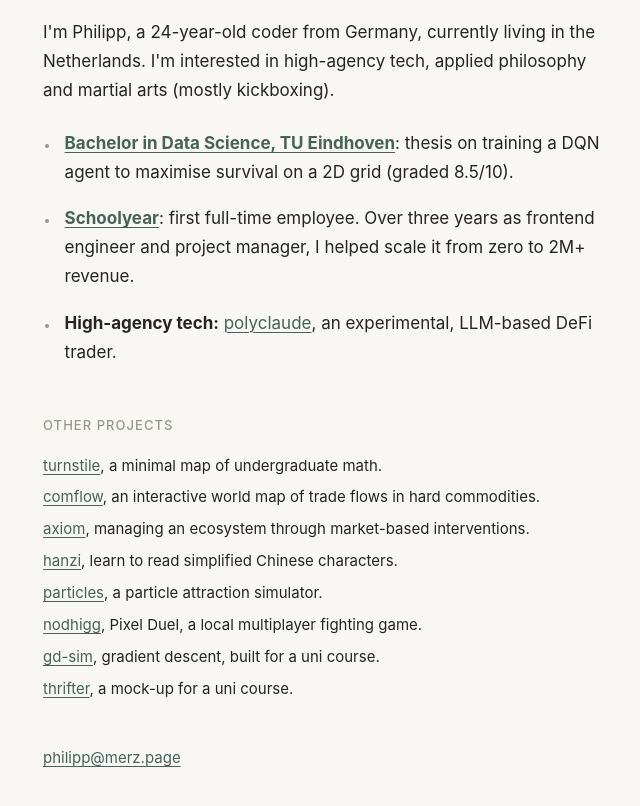
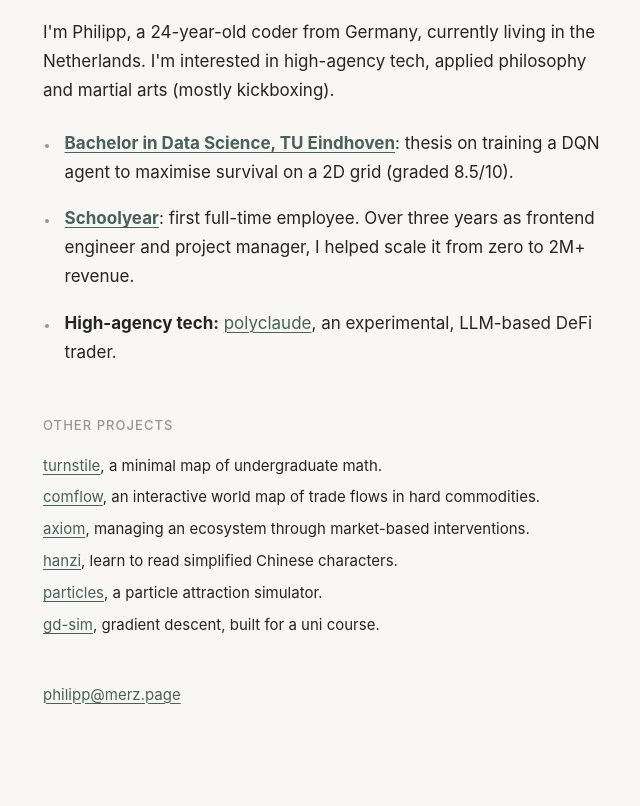
Before and after one commit to philippmerz/philippmerz.github.io, a plain HTML site: page index.html in a window 1280 px wide. Shown: the part 186-992 px from the top of the page, without its empty margins (317-957 px from the left). After the commit the page ends 957 px from the top, so only its background shows below. Drawn offline with Linux system fonts and the light colour scheme.

Commit message:
Remove thrifter and nodhigg

```diff
--- a/index.html
+++ b/index.html
@@ -33,9 +33,7 @@
       <li><a href="/axiom/">axiom</a>, managing an ecosystem through market-based interventions.</li>
       <li><a href="/hanzi/">hanzi</a>, learn to read simplified Chinese characters.</li>
       <li><a href="/particles/">particles</a>, a particle attraction simulator.</li>
-      <li><a href="/nodhigg/">nodhigg</a>, Pixel Duel, a local multiplayer fighting game.</li>
       <li><a href="/gd-sim/">gd-sim</a>, gradient descent, built for a uni course.</li>
-      <li><a href="/thrifter/">thrifter</a>, a mock-up for a uni course.</li>
       </ul>
     </section>
     <footer><a href="mailto:philipp@merz.page">philipp@merz.page</a></footer>
```
